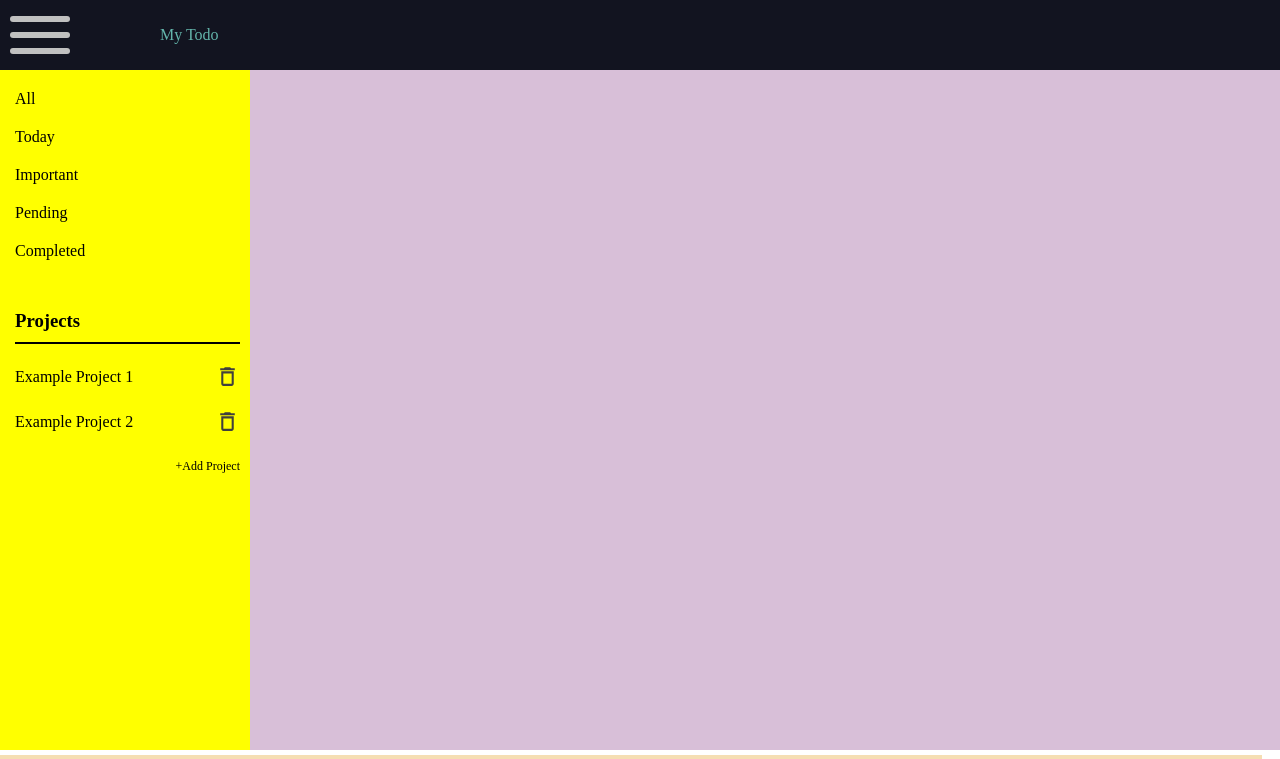
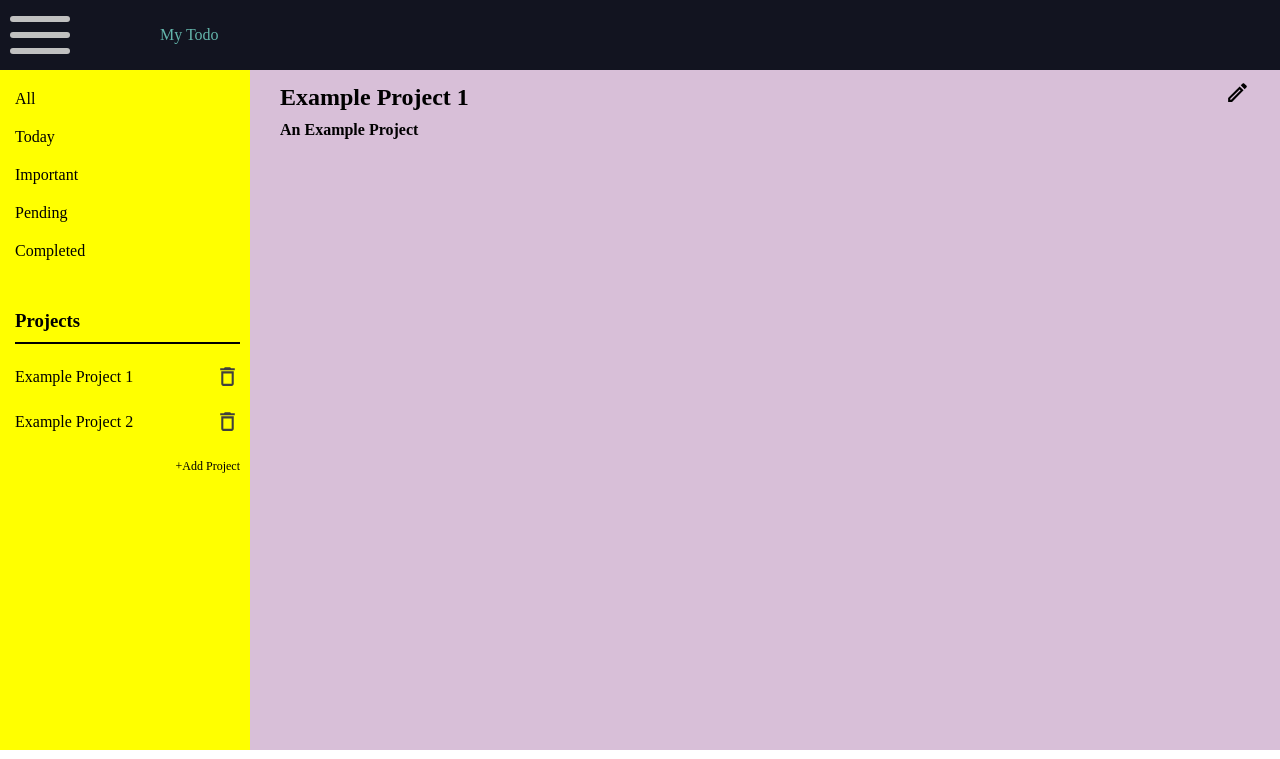
Before and after one commit to AminuMado/todo-list, a website built with webpack: page src/index.html in a window 1280 px wide. Shown: the top 759 px of the page. Built offline with nearby package versions, Linux system fonts and the light colour scheme.

Commit message:
added the project header, edit icon and styling

```diff
--- a/src/index.html
+++ b/src/index.html
@@ -40,11 +40,22 @@
             </div>
         </div>
     </aside>
-    <main id="main"></main>
+    <main id="main">
+        <div id="project-info-container">
+            <div id="project-info">
+                <h2 id="project-name">Example Project 1</h2>
+                <h4 id="project-description">An Example Project</h4>
+            </div>
+            <div id="edit-project-info-icon">
+                <img src="./assets/img/edit.svg" alt="edit" id="edit-icon">
+            </div>
+        </div>
+
+    </main>
     <footer id="footer">
         <p>Copyright © 2021 AminuMado</p>
         <a href="https://github.com/AminuMado" target="_blank">
-        <img class="github-logo"src="./assets/img/github-logo.svg"></a>
+        <img src="./assets/img/github-logo.svg" class="github-logo"></a>
     </footer>
 </body>
 </html>
--- a/src/style.css
+++ b/src/style.css
@@ -136,6 +136,30 @@ color: red;
 #main{
     grid-area: main;
     background-color: thistle;
+    padding: 10px 30px 20px 30px;
+    display: flex;
+    flex-direction: column;
+}
+#project-info-container{
+    display: flex;
+    justify-content: space-between;
+    align-items: baseline;
+}
+#project-info{
+    display: flex;
+    flex-direction: column;
+    gap: 10px;
+}
+#edit-icon{
+    width: 25px;
+    cursor: pointer;
+}
+#edit-icon:hover {
+    filter: invert(66%) sepia(91%) saturate(5686%) hue-rotate(75deg) brightness(101%) contrast(101%);
+    cursor: pointer;
+    transform: scale(1.1);
+    transition: all .3s ease;
+
 }
 #footer{
     grid-area: footer;
@@ -147,7 +171,6 @@ color: red;
     padding: 10px;
     font-size: 20px;
     margin-top: auto;
-    background-color:wheat;
 }
 .github-logo{
     width: 20px;
```
